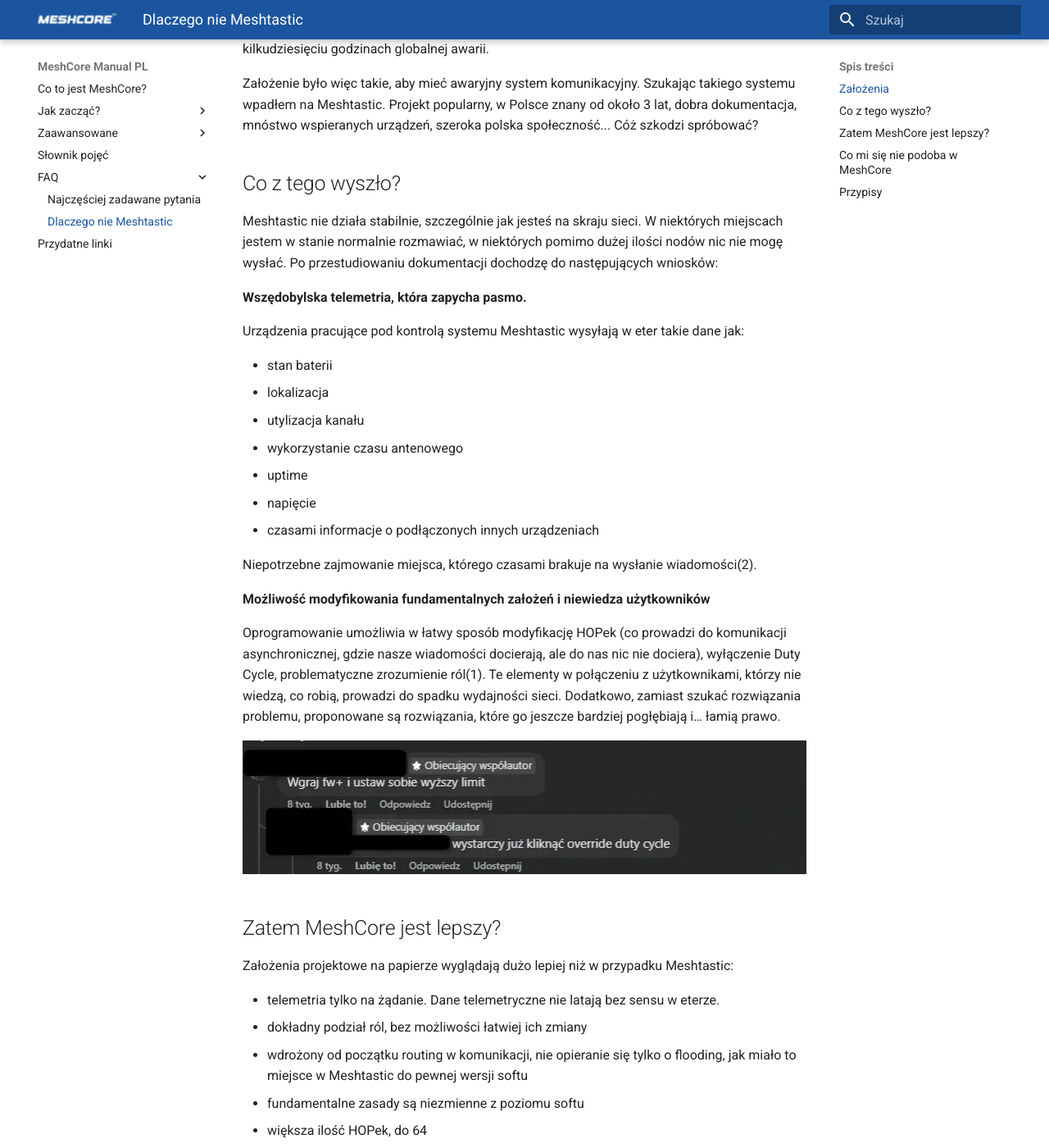
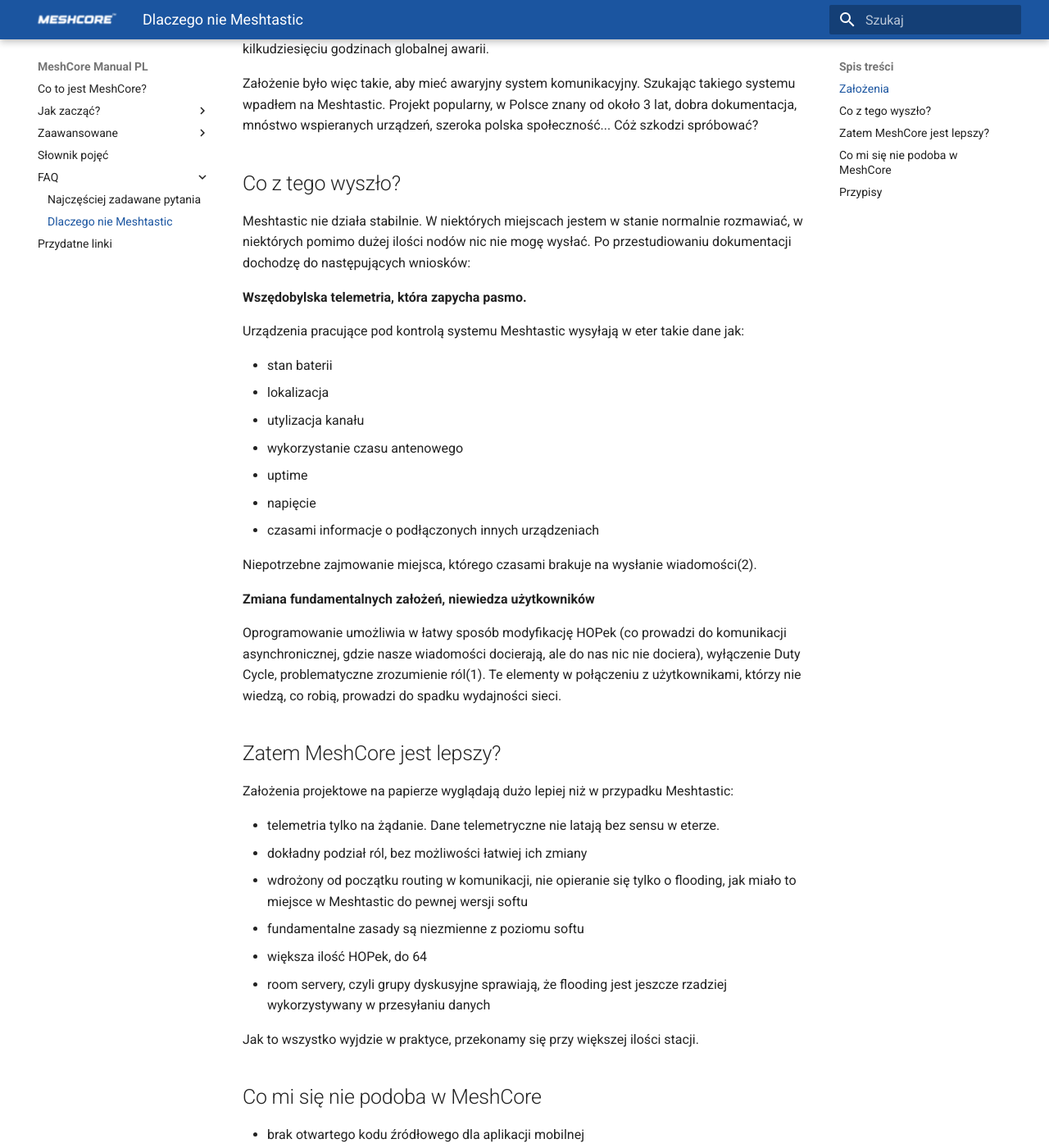
Before and after one commit to deFAT64/meshcore-manual-pl, an MkDocs documentation site: the page built from docs/faq/dlaczegoNieMeshtastic.md, in a window 1280 px wide and 1400 px high, scrolled down 547 px. Shown: the whole window at 82% size. Built offline with MkDocs 1.6.1 and Material for MkDocs 9.7.7, drawn with Linux system fonts in a browser that asks for light colours.

Commit message:
Mod page dlaczegoNieMeshtastic.md

```diff
--- a/docs/faq/dlaczegoNieMeshtastic.md
+++ b/docs/faq/dlaczegoNieMeshtastic.md
@@ -13,7 +13,7 @@ Założenie było więc takie, aby mieć awaryjny system komunikacyjny. Szukają
 
 ## Co z tego wyszło?
 
-Meshtastic nie działa stabilnie, szczególnie jak jesteś na skraju sieci. W niektórych miejscach jestem w stanie normalnie rozmawiać, w niektórych pomimo dużej ilości nodów nic nie mogę wysłać. Po przestudiowaniu dokumentacji dochodzę do następujących wniosków:
+Meshtastic nie działa stabilnie. W niektórych miejscach jestem w stanie normalnie rozmawiać, w niektórych pomimo dużej ilości nodów nic nie mogę wysłać. Po przestudiowaniu dokumentacji dochodzę do następujących wniosków:
 
 **Wszędobylska telemetria, która zapycha pasmo.**
 
@@ -29,11 +29,9 @@ Urządzenia pracujące pod kontrolą systemu Meshtastic wysyłają w eter takie
 
 Niepotrzebne zajmowanie miejsca, którego czasami brakuje na wysłanie wiadomości(2).
 
-**Możliwość modyfikowania fundamentalnych założeń i niewiedza użytkowników**
+**Zmiana fundamentalnych założeń, niewiedza użytkowników**
 
-Oprogramowanie umożliwia w łatwy sposób modyfikację HOPek (co prowadzi do komunikacji asynchronicznej, gdzie nasze wiadomości docierają, ale do nas nic nie dociera), wyłączenie Duty Cycle, problematyczne zrozumienie ról(1). Te elementy w połączeniu z użytkownikami, którzy nie wiedzą, co robią, prowadzi do spadku wydajności sieci. Dodatkowo, zamiast szukać rozwiązania problemu, proponowane są rozwiązania, które go jeszcze bardziej pogłębiają i… łamią prawo.
-
-<img src="/faq/img/dlaczegoNieMeshtastic/2.webp" width="900px">
+Oprogramowanie umożliwia w łatwy sposób modyfikację HOPek (co prowadzi do komunikacji asynchronicznej, gdzie nasze wiadomości docierają, ale do nas nic nie dociera), wyłączenie Duty Cycle, problematyczne zrozumienie ról(1). Te elementy w połączeniu z użytkownikami, którzy nie wiedzą, co robią, prowadzi do spadku wydajności sieci.
 
 ## Zatem MeshCore jest lepszy?
 
```
